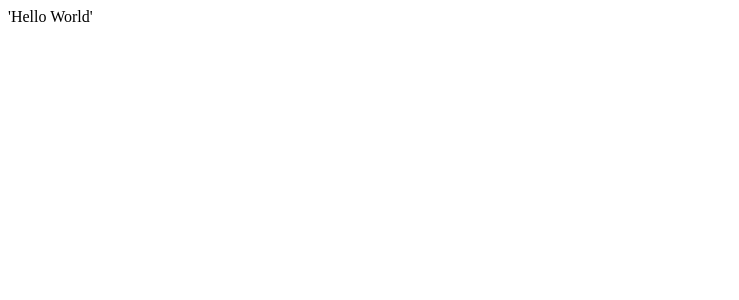
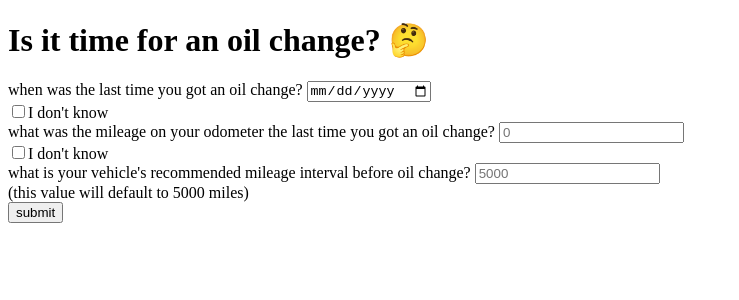
Before and after one commit to MeganKeesee-zz/OilChangeChecker, a React app: page / in a window 1280 px wide. Shown: the top 300 px of the page, without its empty margins (0-739 px from the left). Built offline with nearby package versions, Linux system fonts and the light colour scheme.

Commit message:
implement app and form components

```diff
--- a/public/index.html
+++ b/public/index.html
@@ -4,6 +4,7 @@
     <title>Odometer Checker</title>
   </head>
   <body>
+    <h1>Is it time for an oil change? 🤔</h1>
     <div id="app"></div>
     <script src="./bundle.js"></script>
   </body>
--- a/src/app.jsx
+++ b/src/app.jsx
@@ -0,0 +1,26 @@
+import React from 'react';
+import Form from './form.jsx';
+
+class App extends React.Component {
+  constructor(props) {
+    super(props);
+    this.state = {
+      returningUser: false,
+      userID: 0,
+      dateOfLastOC: '',
+      prevOdometerReading: 0,
+      suggestedInterval: 5000,
+      currentOdometerReading: 0,
+    }
+  }
+
+  render() {
+    return (
+    <div>
+      <Form />
+    </div>
+    )
+  }
+}
+
+export default App;
--- a/src/form.jsx
+++ b/src/form.jsx
@@ -0,0 +1,49 @@
+import React from 'react';
+
+class Form extends React.Component {
+  constructor(props) {
+    super(props);
+    this.state = {
+      dateOfLastOC: '',
+      unknownDate: false,
+      prevOdometerReading: '',
+      unknownPrevOdometerReading: false,
+      suggestedInterval: '',
+    }
+
+    this.handleChange = this.handleChange.bind(this);
+    this.handleCheckbox = this.handleCheckbox.bind(this);
+  }
+
+  handleChange(e) {
+    let property = e.target.name;
+    let value = e.target.value;
+    this.setState({
+      [property] : value
+    })
+  }
+
+  handleCheckbox(e) {
+    let property = e.target.name;
+    let value = e.target.checked;
+    this.setState({
+      [property] : value
+    })
+  }
+
+  render() {
+    return (
+      <form>
+        when was the last time you got an oil change? <input type="date" name="dateOfLastOC" value={this.state.dateOfLastOC} onChange={this.handleChange}></input> <br />
+        <input type="checkbox" name="unknownDate" checked={this.state.unknownDate} onChange={this.handleCheckbox}/>I don't know <br />
+        what was the mileage on your odometer the last time you got an oil change? <input type="text" name="prevOdometerReading" value={this.state.prevOdometerReading} placeholder="0" onChange={this.handleChange}></input> <br />
+        <input type="checkbox" name="unknownPrevOdometerReading" value={this.state.unknownDate} onChange={this.handleCheckbox}/>I don't know <br />
+        what is your vehicle's recommended mileage interval before oil change?  <input type="text" name="suggestedInterval" value={this.state.suggestedInterval} placeholder="5000" onChange={this.handleChange}></input> <br />
+        (this value will default to 5000 miles) <br />
+        <button type="submit">submit</button>
+      </form>
+    )
+  }
+}
+
+export default Form;
--- a/src/index.jsx
+++ b/src/index.jsx
@@ -1,4 +1,5 @@
 import ReactDOM from 'react-dom';
 import React from 'react';
+import App from './app.jsx';
 
-ReactDOM.render(<div>'Hello World'</div>, document.getElementById('app'));
+ReactDOM.render(<App />, document.getElementById('app'));
```
Also changed, not shown: 2 other files (tests, documents, lock files or other folders).
